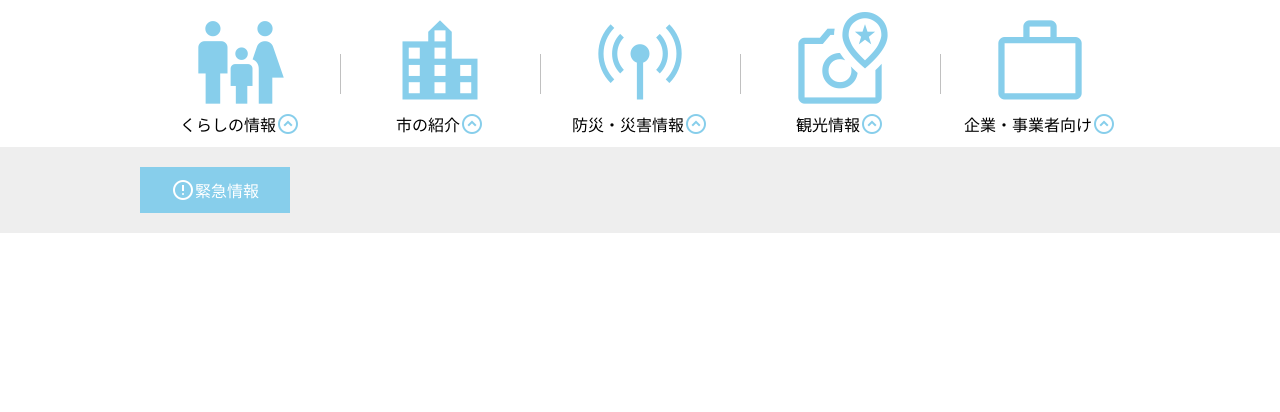
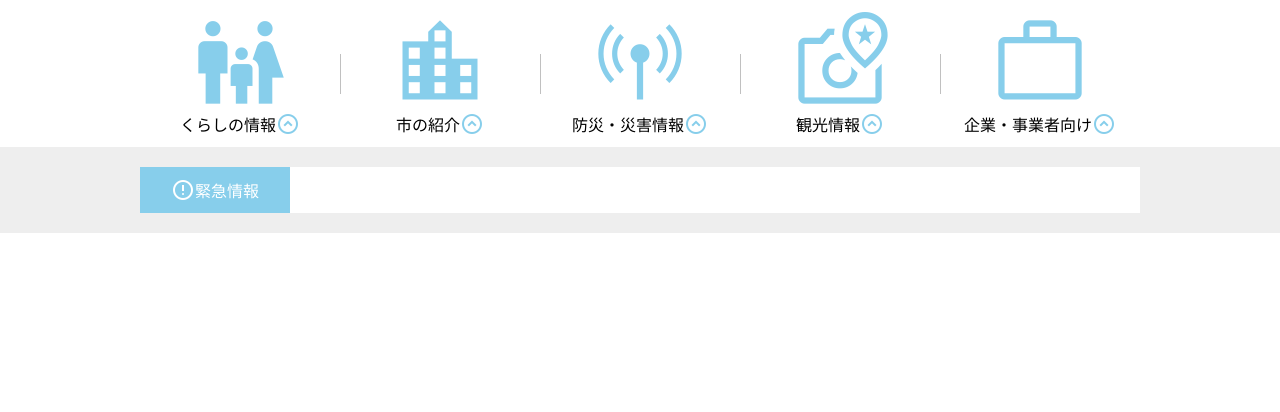
Before and after one commit to kazuki6723/local-government-page, a PHP site: page / in a window 1280 px wide. Shown: the part 727-1139 px from the top of the page. Run offline with PHP 8.4, Linux system fonts and the light colour scheme; style sheets or scripts are compiled from the project's sources.

Commit message:
news-barのコンテンツ領域を追加

```diff
--- a/css/news-bar.css
+++ b/css/news-bar.css
@@ -24,4 +24,13 @@
 }
 .news-bar-container .news-bar-box .news-bar.title-container .news-bar.title-text {
   color: white;
+}
+.news-bar-container .news-bar-box .news-bar.content-container {
+  box-sizing: border-box;
+  width: 850px;
+  height: 100%;
+  padding: 11px;
+  background-color: white;
+  display: flex;
+  align-items: center;
 }/*# sourceMappingURL=news-bar.css.map */
--- a/index.html
+++ b/index.html
@@ -236,6 +236,7 @@
           </span>
           <p class="news-bar title-text">緊急情報</p>
         </div>
+        <div class="news-bar content-container"></div>
       </div>
     </section>
 
--- a/scss/news-bar.scss
+++ b/scss/news-bar.scss
@@ -1,6 +1,7 @@
 $news-bar-height: 46px;
 $news-bar-box-width: 1000px;
 $title-container-width: 150px;
+$content-container-width: $news-bar-box-width - $title-container-width;
 
 .news-bar-container {
   width: 100%;
@@ -31,5 +32,15 @@ $title-container-width: 150px;
         color: white;
       }
     }
+
+    & .news-bar.content-container {
+      box-sizing: border-box;
+      width: $content-container-width;
+      height: 100%;
+      padding: 11px;
+      background-color: white;
+      display: flex;
+      align-items: center;
+    }
   }
 }
```
Also changed, not shown: 1 other file.
